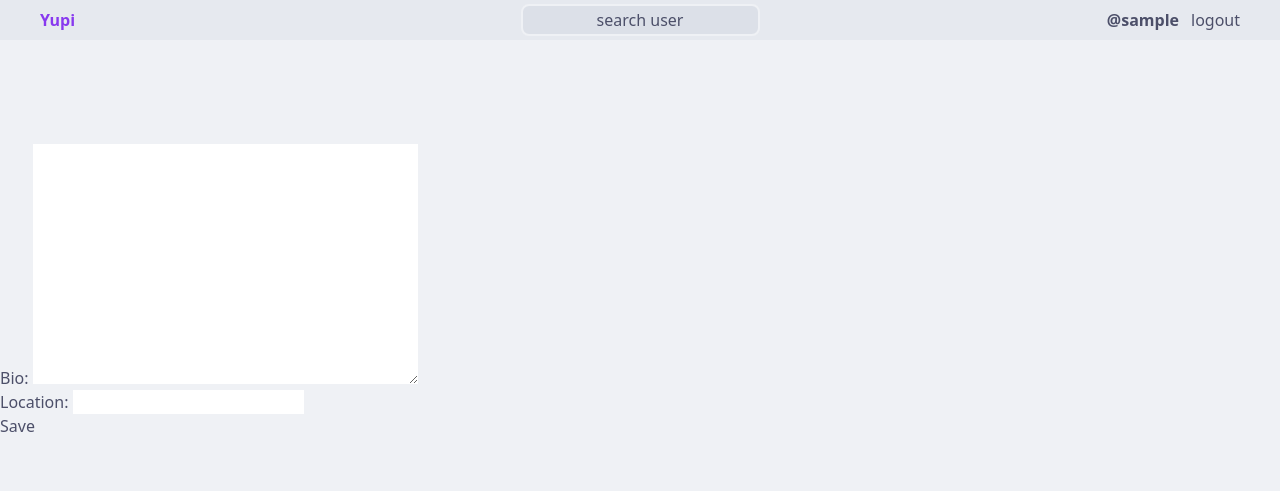
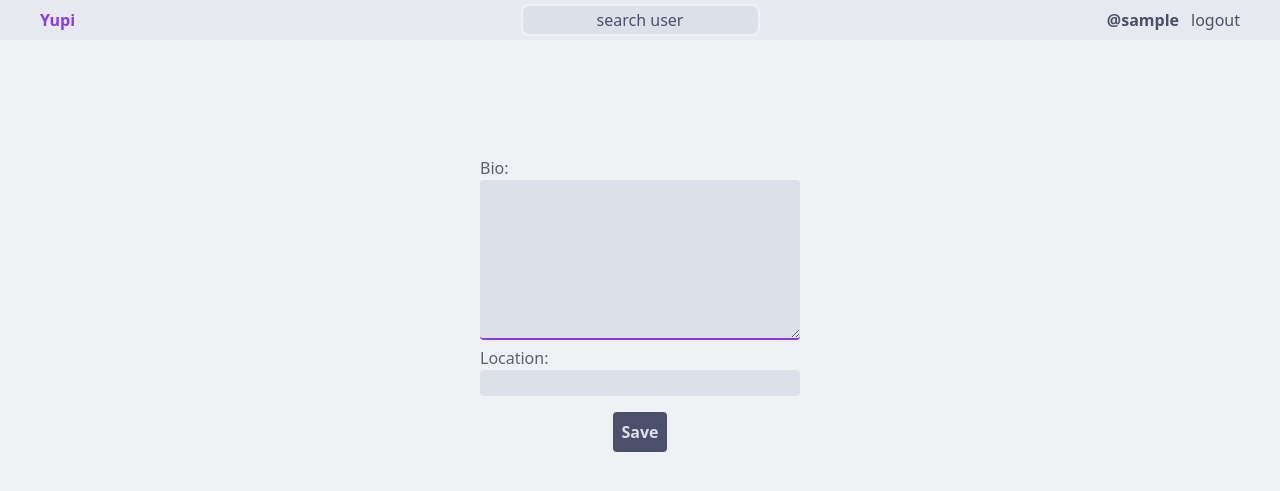
Before and after one commit to rommuloifrn/yupi, a Django app: page /profile/edit in a window 1280 px wide. Shown: the top 491 px of the page. Run offline with Django 5.2, Linux system fonts and the light colour scheme; the visitor is signed in with stand-in values (Sample User, id 1).

Commit message:
feat: edit profile styling

```diff
--- a/core/static/core/tailwind_output.css
+++ b/core/static/core/tailwind_output.css
@@ -583,6 +583,11 @@ video {
   --tw-contain-style:  ;
 }
 
+.mainmain {
+  margin: auto;
+  width: 58.333333%;
+}
+
 .simple-btn {
   cursor: pointer;
   --tw-text-opacity: 1;
@@ -752,6 +757,14 @@ video {
   height: 2rem;
 }
 
+.h-60 {
+  height: 15rem;
+}
+
+.h-40 {
+  height: 10rem;
+}
+
 .w-32 {
   width: 8rem;
 }
@@ -774,12 +787,24 @@ video {
   width: min-content;
 }
 
+.w-20 {
+  width: 5rem;
+}
+
+.w-80 {
+  width: 20rem;
+}
+
 .cursor-pointer {
   cursor: pointer;
 }
 
 .grid-cols-3 {
   grid-template-columns: repeat(3, minmax(0, 1fr));
+}
+
+.flex-col {
+  flex-direction: column;
 }
 
 .items-center {
--- a/core/templates/core/user/edit_profile.html
+++ b/core/templates/core/user/edit_profile.html
@@ -1,9 +1,30 @@
 {% extends 'core/main.html' %}
 
 {% block content %}
-<form action="" method="post">
-    {% csrf_token %}
-    {{form}}
-    <input type="submit" value="Save">
-</form>
+<main class="mainmain">
+    <form class="flex flex-col items-center" action="" method="post">
+        {% csrf_token %}
+        {% comment %} {{form}}
+        <input type="submit" value="Save"> {% endcomment %}
+
+        <div class="mb-3"> {{ form.non_field_errors }} </div>
+        <div class="fieldWrapper">
+            {{ form.bio.errors }}
+            <label class="text-subtext1" for="{{ form.bio.id_for_label }}">Bio:</label> <br>
+            <textarea class="l-form-input w-80 h-40 p-1" name="bio" autofocus autocapitalize="none" maxlength="100" required id="id_bio">{{form.bio.value}}</textarea>
+        </div>
+
+        <div class="fieldWrapper">
+            {{ form.location.errors }}
+            <label class="text-subtext1" for="{{ form.location.id_for_label }}">Location:</label> <br>
+            <input class="l-form-input w-80" type="location" name="location" value="{{form.location.value}}" required id="id_location">
+        </div>
+
+
+
+    <input class="not-simple-btn" type="submit" value="Save">
+
+
+    </form>
+</main>
 {% endblock content %}
--- a/tailwind/input.css
+++ b/tailwind/input.css
@@ -3,6 +3,10 @@
 @tailwind utilities;
 
 @layer components {
+    .mainmain {
+        @apply m-auto w-7/12;
+    }
+
     .simple-btn {
         @apply cursor-pointer text-text hover:text-mauve transition;
     }
```
